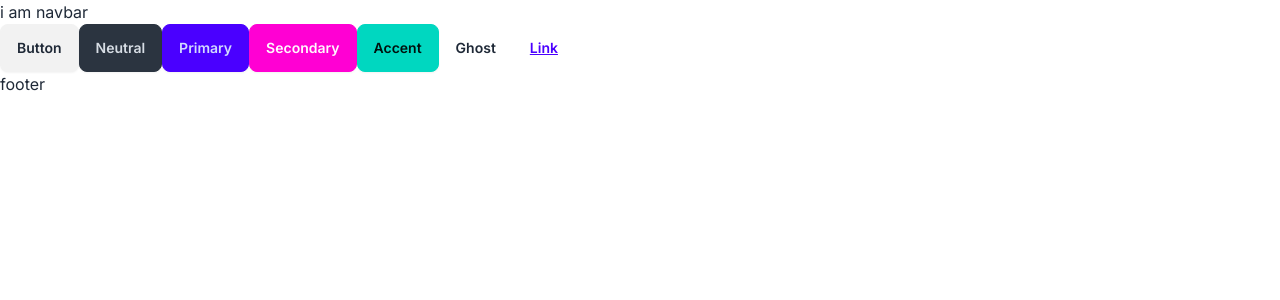
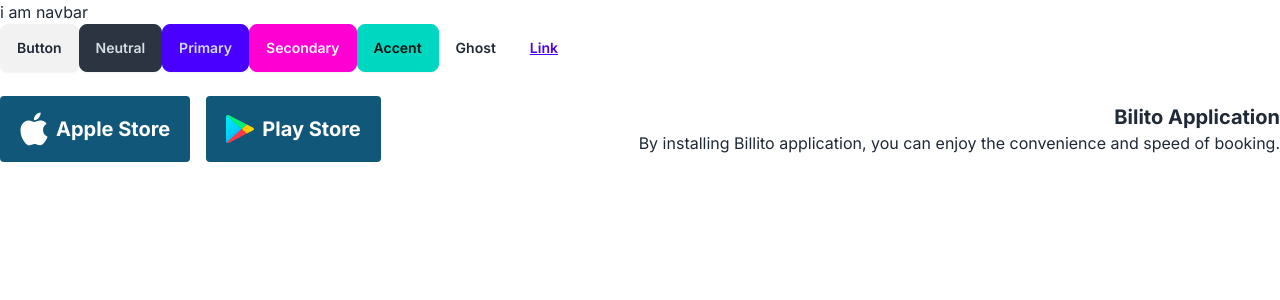
Before and after one commit to Mostafizur-Pro/majestic_bangladesh_client, a Next.js app: page / in a window 1280 px wide. Shown: the top 300 px of the page. Built offline with nearby package versions, Linux system fonts and the light colour scheme.

Commit message:
footer heading done.

```diff
--- a/components/shared/Footer.tsx
+++ b/components/shared/Footer.tsx
@@ -1,10 +1,39 @@
-
+import appleIcon from "../../public/icon/apple-icon.svg";
+import playStoreIcon from "../../public/icon/play-store-icon.svg";
+import Image from "next/image";
 const Footer = () => {
-    return (
-        <div>
-            footer
+  return (
+    <section className="max-w-7xl mx-auto pt-6">
+      {/* footer Heading */}
+      <section className="flex items-center justify-between">
+        <div className=" flex gap-4">
+          <div className="w- rounded bg-[#11577A]">
+            <div className="py-4 px-5 flex gap-2 text-white items-center">
+              <Image className="w-7 h-[34px]" src={appleIcon} alt="" />
+              <p className="font-bold text-[20px]">Apple Store</p>
+            </div>
+          </div>
+          <div className="w- rounded bg-[#11577A]">
+            <div className="py-4 px-5 flex gap-2 text-white items-center">
+              <Image className="w-7 h-[34px]" src={playStoreIcon} alt="" />
+              <p className="font-bold text-[20px]">Play Store</p>
+            </div>
+          </div>
         </div>
-    );
+        <div className="flex flex-col items-end">
+          <h1 className="font-bold text-xl">Bilito Application</h1>
+          <p>
+            By installing Billito application, you can enjoy the convenience and
+            speed of booking.
+          </p>
+        </div>
+      </section>
+      {/* footer body */}
+      <div></div>
+      {/* footer ending */}
+      <div></div>
+    </section>
+  );
 };
 
 export default Footer;
```
Also changed, not shown: public/icon/apple-icon.svg (added), public/icon/play-store-icon.svg (added).
